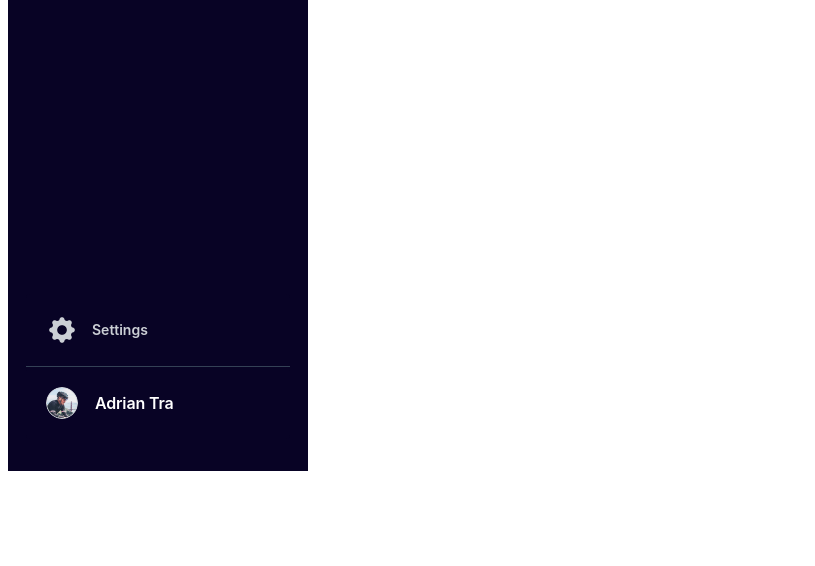
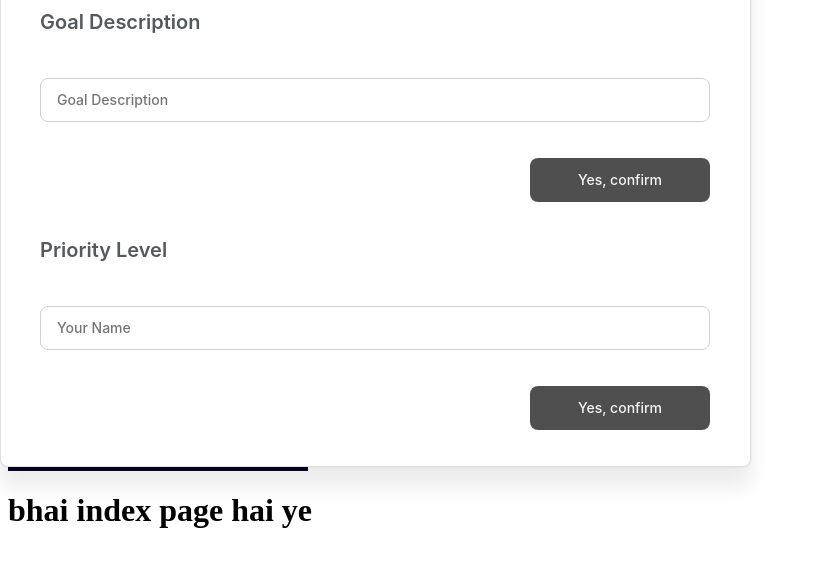
Before and after one commit to masterismail/achieve.ai, a Next.js app: page / in a window 1280 px wide. Shown: the part 509-1075 px from the top of the page, without its empty margins (0-815 px from the left). Before the commit the page ends 988 px from the top, so only its background shows below. Built offline with nearby package versions, Linux system fonts and the light colour scheme.

Commit message:
goal modal

```diff
--- a/pages/index.tsx
+++ b/pages/index.tsx
@@ -1,15 +1,24 @@
-"use client";
-import Image from 'next/image'
+// Import statements
+import Image from 'next/image';
 import SideNavbar from '/home/tahseer/Desktop/Workshop/achieve.ai/src/app/components/side-navbar';
+import Frame from '@/app/components/frame';
 
-
+// Component definition
 export default function Home() {
   return (
     <div>
-        <h1>bhai index page hai ye</h1>
+      <h1>bhai index page hai ye</h1>
       <div style={{ display: 'flex', alignItems: 'center' }}>
+        {/* Content */}
       </div>
       <SideNavbar />
+      <div>
+        <h1>bhai index page hai ye</h1>
+        <div style={{ display: 'flex', alignItems: 'center' }}>
+          {/* Content */}
+        </div>
+        <Frame />
+      </div>
     </div>
   );
 }
--- /dev/null
+++ b/src/app/components/frame.module.css
@@ -0,0 +1,190 @@
+.goal {
+    position: relative;
+    font-size: 20px;
+    font-weight: 600;
+    color: #54595e;
+  }
+  .text14px,
+  .text14px1 {
+    position: relative;
+    line-height: 24px;
+    font-weight: 500;
+  }
+  .text14px1 {
+    position: absolute;
+    top: 0;
+    left: 0;
+  }
+  .input,
+  .text {
+    align-self: stretch;
+  }
+  .text {
+    position: relative;
+    height: 24px;
+  }
+  .input {
+    border: 1px solid #d1d1d1;
+    outline: 0;
+    font-weight: 500;
+    font-family: Inter;
+    font-size: 14px;
+    background-color: #fff;
+    border-radius: 8px;
+    box-sizing: border-box;
+    height: 44px;
+    display: flex;
+    flex-direction: row;
+    align-items: center;
+    justify-content: flex-start;
+    padding: 14px 16px;
+    color: #acacac;
+  }
+  .textParent {
+    align-self: stretch;
+    height: 68px;
+    flex-direction: column;
+    gap: 4px;
+  }
+  .frameWrapper,
+  .goalParent,
+  .textParent {
+    display: flex;
+    align-items: flex-start;
+    justify-content: flex-start;
+  }
+  .goalParent {
+    flex: 1;
+    flex-direction: column;
+    gap: 11px;
+  }
+  .frameWrapper {
+    position: absolute;
+    top: 0;
+    left: 0;
+    width: 670px;
+    flex-direction: row;
+  }
+  .label {
+    position: relative;
+    font-size: 14px;
+    font-weight: 500;
+    font-family: Inter;
+    color: #f5f5f5;
+    text-align: left;
+  }
+  .interfacecopyIcon {
+    position: relative;
+    width: 24px;
+    height: 24px;
+    overflow: hidden;
+    flex-shrink: 0;
+    object-fit: cover;
+  }
+  .iconcontainer {
+    display: none;
+    flex-direction: row;
+    align-items: center;
+    justify-content: flex-start;
+    gap: 8px;
+  }
+  .button,
+  .buttonWrapper {
+    display: flex;
+    flex-direction: row;
+  }
+  .button {
+    cursor: pointer;
+    border: 0;
+    padding: 14px 20px;
+    background-color: #4f4f4f;
+    border-radius: 8px;
+    width: 180px;
+    height: 44px;
+    align-items: center;
+    justify-content: center;
+    box-sizing: border-box;
+    gap: 10px;
+  }
+  .buttonWrapper {
+    position: absolute;
+    top: 174px;
+    left: 0;
+    width: 670px;
+    align-items: flex-start;
+    justify-content: flex-end;
+  }
+  .frameGroup {
+    position: relative;
+    width: 670px;
+    height: 218px;
+    font-size: 12px;
+    color: #4f4f4f;
+  }
+  .deadlineToComplete {
+    position: relative;
+    font-weight: 600;
+  }
+  .deadlineToCompleteThisGoalParent,
+  .textGroup {
+    display: flex;
+    flex-direction: column;
+    align-items: flex-start;
+    justify-content: flex-start;
+  }
+  .textGroup {
+    align-self: stretch;
+    gap: 4px;
+    font-size: 12px;
+    color: #4f4f4f;
+  }
+  .deadlineToCompleteThisGoalParent {
+    flex: 1;
+    gap: 16px;
+  }
+  .buttonContainer {
+    position: absolute;
+    top: 148px;
+    left: 0;
+    width: 670px;
+    display: flex;
+    flex-direction: row;
+    align-items: flex-start;
+    justify-content: flex-end;
+  }
+  .frameContainer {
+    position: relative;
+    width: 670px;
+    height: 192px;
+  }
+  .text14px3 {
+    position: absolute;
+    top: 0;
+    left: 0;
+    line-height: 24px;
+  }
+  .groupParent {
+    position: absolute;
+    top: -0.5px;
+    left: -0.5px;
+    border-radius: 8px;
+    background-color: #fff;
+    box-shadow: 0 0 2px rgba(0, 0, 0, 0.12), 0 20px 20px rgba(0, 0, 0, 0.08);
+    border: 1px solid #dee2e6;
+    box-sizing: border-box;
+    width: 751px;
+    display: flex;
+    flex-direction: column;
+    align-items: center;
+    justify-content: center;
+    padding: 36px 40px;
+    gap: 36px;
+  }
+  .frameParent {
+    width: 750px;
+    height: 948px;
+    text-align: left;
+    font-size: 20px;
+    color: #54595e;
+    font-family: Inter;
+  }
--- /dev/null
+++ b/src/app/components/frame.tsx
@@ -0,0 +1,137 @@
+import type { NextPage } from "next";
+import { useState } from "react";
+import styles from "./frame.module.css";
+import * as React from 'react';
+import Box from '@mui/material/Box';
+import Button from '@mui/material/Button';
+import Typography from '@mui/material/Typography';
+import Modal from '@mui/material/Modal';
+
+const Frame: NextPage = () => {
+  const [inputValue, setInputValue] = useState("");
+  const [input1Value, setInput1Value] = useState("");
+  const [input2Value, setInput2Value] = useState("");
+  const [input3Value, setInput3Value] = useState("");
+
+  return (
+    <div className={styles.frameParent}>
+      <div className={styles.groupParent} >
+        <div className={styles.frameGroup}>
+          <div className={styles.frameWrapper}>
+            <div className={styles.goalParent} >
+              <div className={styles.goal}>Goal</div>
+              <div className={styles.text14px}>goal likhna dekho</div>
+              <div className={styles.textParent}>
+                <div className={styles.text}>
+                  <div className={styles.text14px1} />
+                </div>
+                <input
+                  className={styles.input}
+                  placeholder="Your Name"
+                  type="text"
+                  value={inputValue}
+                  onChange={(event) => setInputValue(event.target.value)}
+                />
+              </div>
+            </div>
+          </div>
+          <div className={styles.buttonWrapper}>
+            <button className={styles.button}>
+              <div className={styles.label}>Yes, confirm</div>
+              <div className={styles.iconcontainer}>
+
+              </div>
+            </button>
+          </div>
+        </div>
+        <div className={styles.frameContainer}>
+          <div className={styles.frameWrapper}>
+            <div className={styles.deadlineToCompleteThisGoalParent}>
+              <div className={styles.deadlineToComplete}>
+                Deadline To Complete This Goal
+              </div>
+              <div className={styles.textGroup}>
+                <div className={styles.text}>
+                  <div className={styles.text14px1} />
+                </div>
+                <input
+                  className={styles.input}
+                  placeholder="Your Name"
+                  type="text"
+                  value={input1Value}
+                  onChange={(event) => setInput1Value(event.target.value)}
+                />
+              </div>
+            </div>
+          </div>
+          <div className={styles.buttonContainer}>
+            <button className={styles.button}>
+              <div className={styles.label}>Yes, confirm</div>
+              <div className={styles.iconcontainer}>
+
+              </div>
+            </button>
+          </div>
+        </div>
+        <div className={styles.frameContainer}>
+          <div className={styles.frameWrapper}>
+            <div className={styles.deadlineToCompleteThisGoalParent}>
+              <div className={styles.deadlineToComplete}>Goal Description</div>
+              <div className={styles.textGroup}>
+                <div className={styles.text}>
+                  <div className={styles.text14px3} />
+                </div>
+                <input
+                  className={styles.input}
+                  placeholder="Goal Description"
+                  type="text"
+                  value={input2Value}
+                  onChange={(event) => setInput2Value(event.target.value)}
+                />
+              </div>
+            </div>
+          </div>
+          <div className={styles.buttonContainer}>
+            <button className={styles.button}>
+              <div className={styles.label}>Yes, confirm</div>
+              <div className={styles.iconcontainer}>
+
+              </div>
+            </button>
+          </div>
+        </div>
+        <div className={styles.frameContainer}>
+          <div className={styles.frameWrapper}>
+            <div className={styles.deadlineToCompleteThisGoalParent}>
+              <div
+                className={styles.deadlineToComplete}
+              >{`Priority Level `}</div>
+              <div className={styles.textGroup}>
+                <div className={styles.text}>
+                  <div className={styles.text14px1} />
+                </div>
+                <input
+                  className={styles.input}
+                  placeholder="Your Name"
+                  type="text"
+                  value={input3Value}
+                  onChange={(event) => setInput3Value(event.target.value)}
+                />
+              </div>
+            </div>
+          </div>
+          <div className={styles.buttonContainer}>
+            <button className={styles.button}>
+              <div className={styles.label}>Yes, confirm</div>
+              <div className={styles.iconcontainer}>
+
+              </div>
+            </button>
+          </div>
+        </div>
+      </div>
+    </div>
+  );
+};
+
+export default Frame;
```
